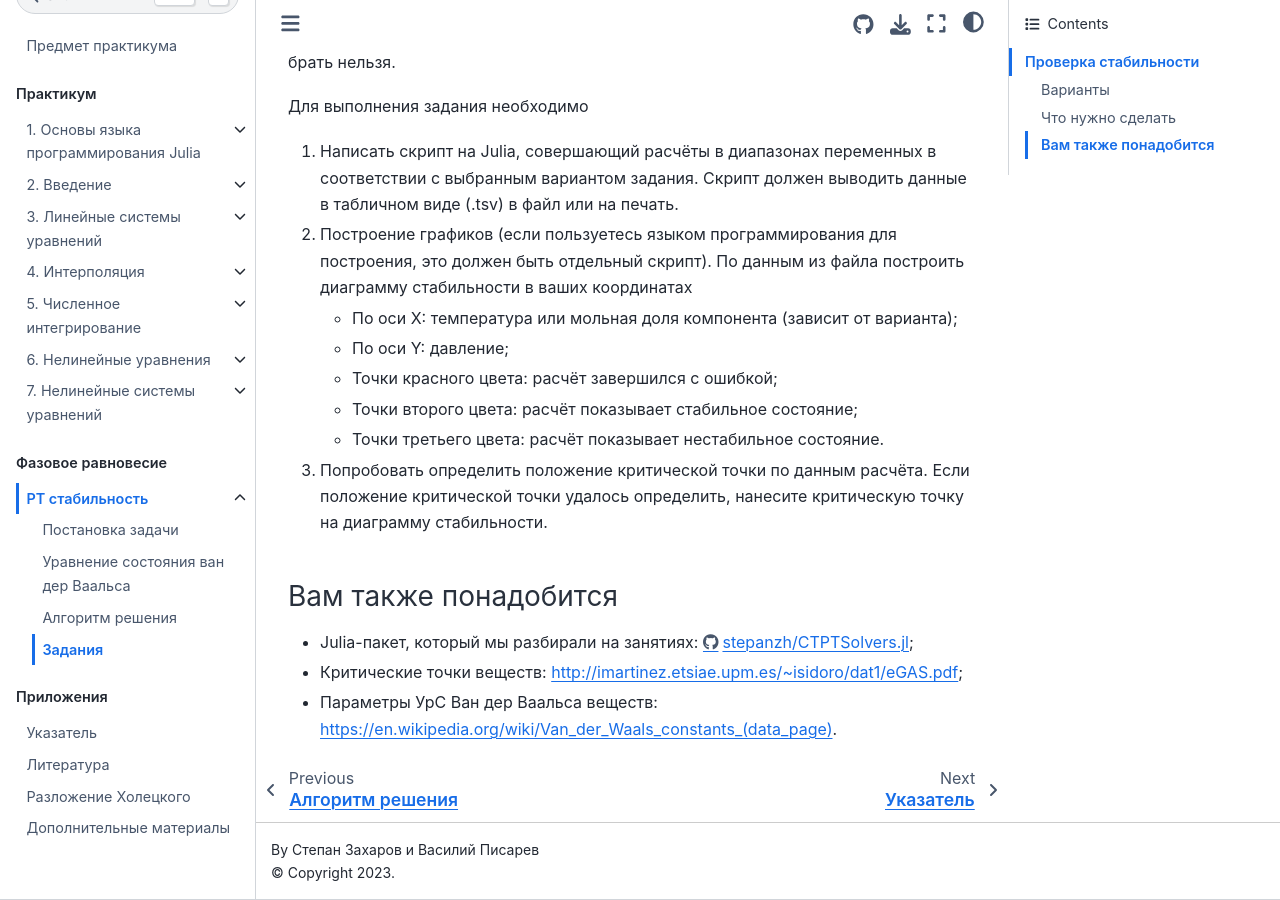
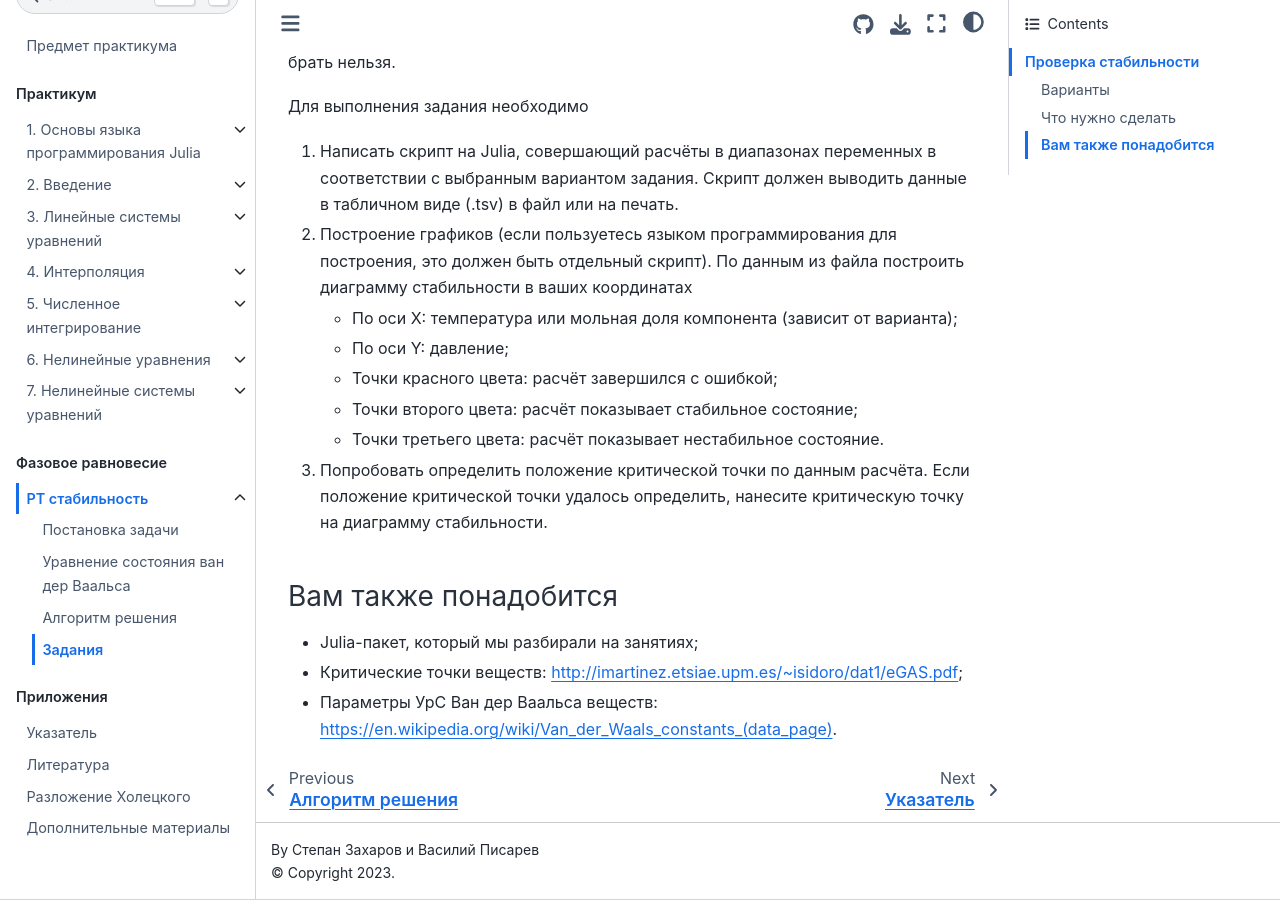
Before and after one commit to stepanzh/computational_thermodynamics, a Jupyter Book: the page built from book/ptstability/exercise.md, in a window 1280 px wide and 900 px high, scrolled down 1235 px. Built offline with Jupyter Book 1.0.4 settings and Sphinx 7.4.7 and the Sphinx Book theme 1.1.4, drawn with Linux system fonts in a browser that asks for light colours; some of the changed lines change nothing that is shown.

Commit message:
feat: убрал ссылку на старый julia-пакет по pt стабильности

```diff
--- a/book/ptstability/exercise.md
+++ b/book/ptstability/exercise.md
@@ -54,6 +54,6 @@
 
 ### Вам также понадобится
 
-- Julia-пакет, который мы разбирали на занятиях: https://github.com/stepanzh/CTPTSolvers.jl;
+- Julia-пакет, который мы разбирали на занятиях;
 - Критические точки веществ: http://imartinez.etsiae.upm.es/~isidoro/dat1/eGAS.pdf;
 - Параметры УрС Ван дер Ваальса веществ: https://en.wikipedia.org/wiki/Van_der_Waals_constants_(data_page).
```
